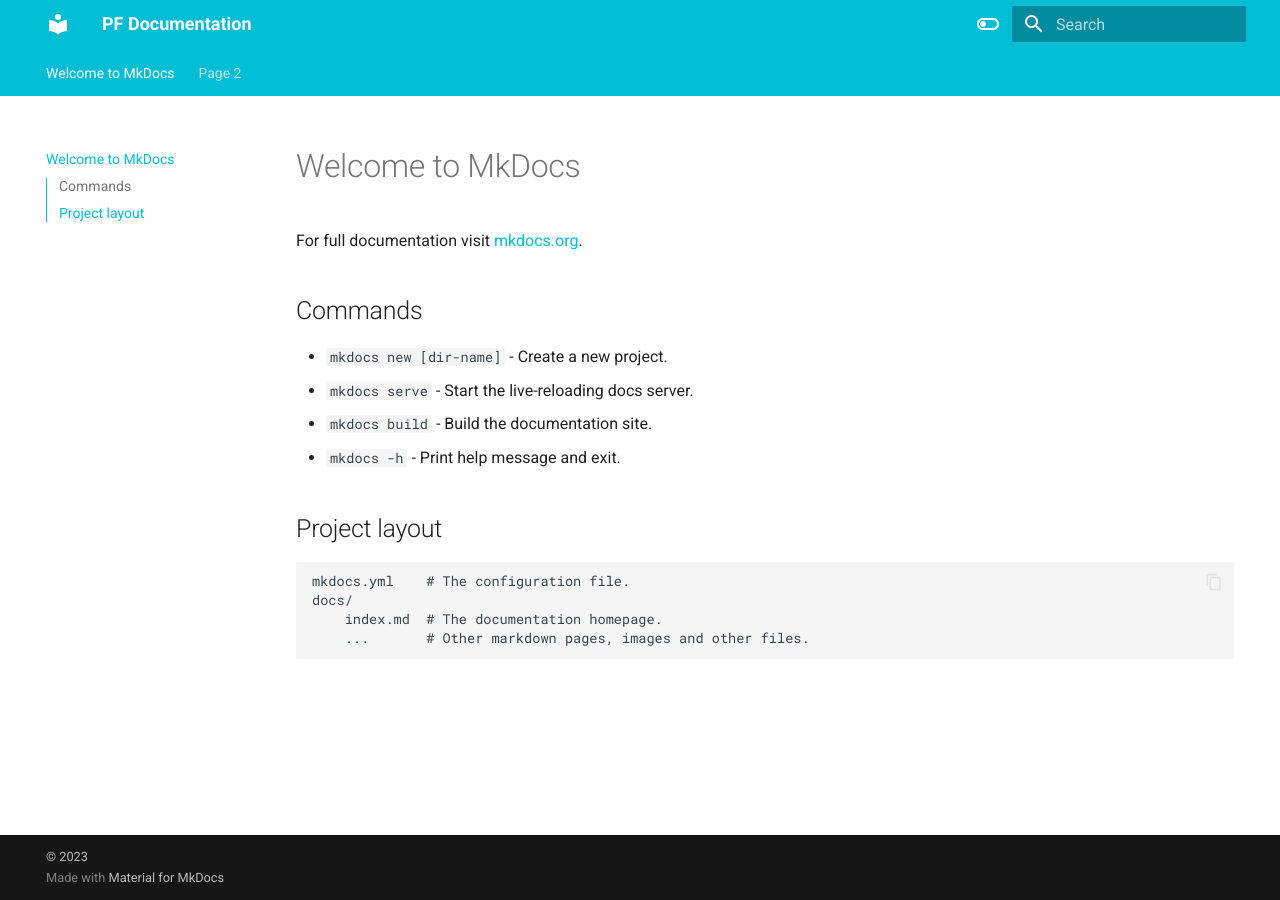
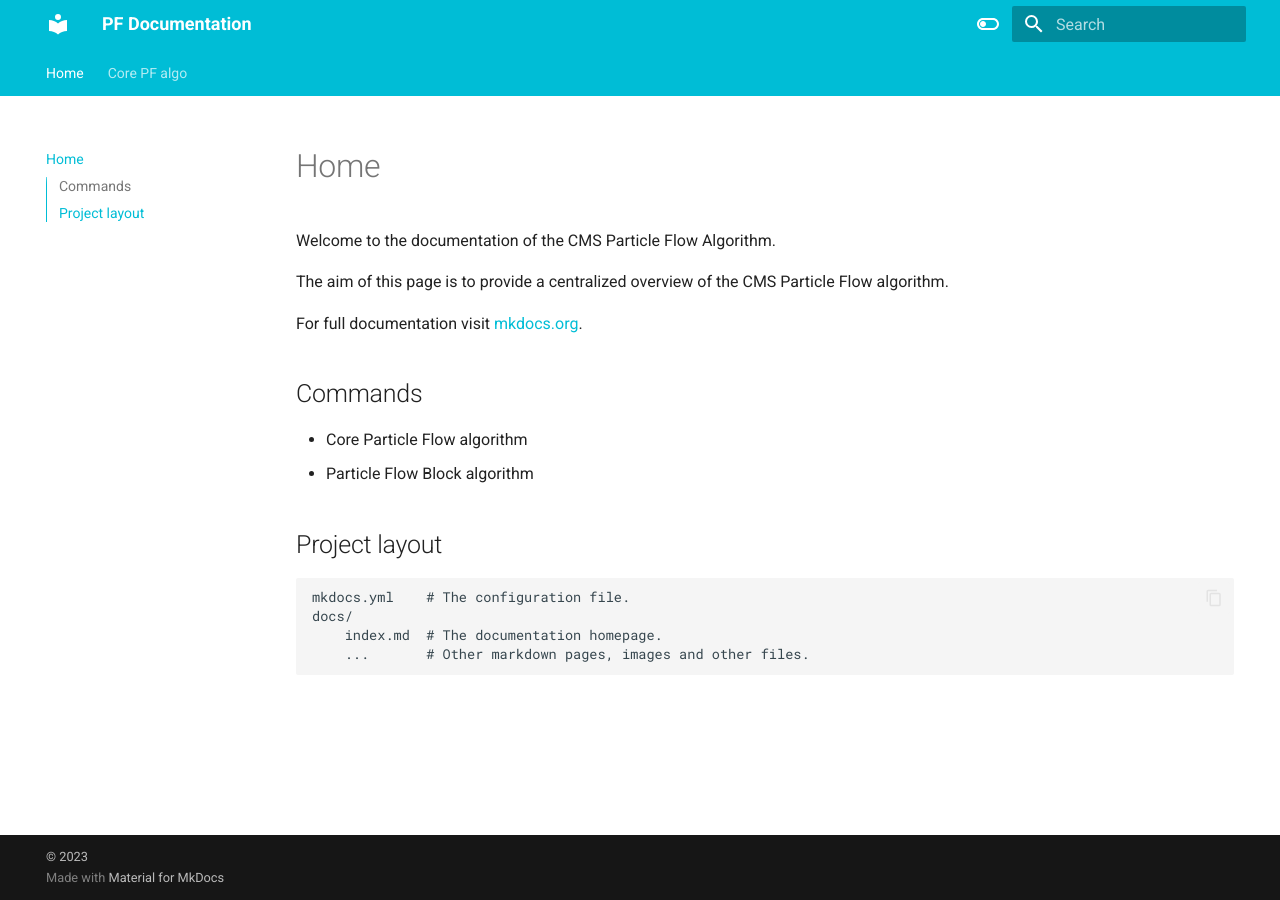
Before and after one commit to nseeba/PF-documentation, an MkDocs documentation site: the page built from docs/index.md, in a window 1280 px wide. Built offline with MkDocs 1.6.1 and Material for MkDocs 9.7.7, drawn with Linux system fonts in a browser that asks for light colours.

```diff
--- a/docs/index.md
+++ b/docs/index.md
@@ -1,13 +1,15 @@
-# Welcome to MkDocs
+# Home
+Welcome to the documentation of the CMS Particle Flow Algorithm.
+
+The aim of this page is to provide a centralized overview of the CMS Particle Flow algorithm.
 
 For full documentation visit [mkdocs.org](https://www.mkdocs.org).
 
 ## Commands
 
-* `mkdocs new [dir-name]` - Create a new project.
-* `mkdocs serve` - Start the live-reloading docs server.
-* `mkdocs build` - Build the documentation site.
-* `mkdocs -h` - Print help message and exit.
+* Core Particle Flow algorithm
+* Particle Flow Block algorithm
+
 
 ## Project layout
 
```
Also changed, not shown: docs/page2.md (+3 -1 lines).
